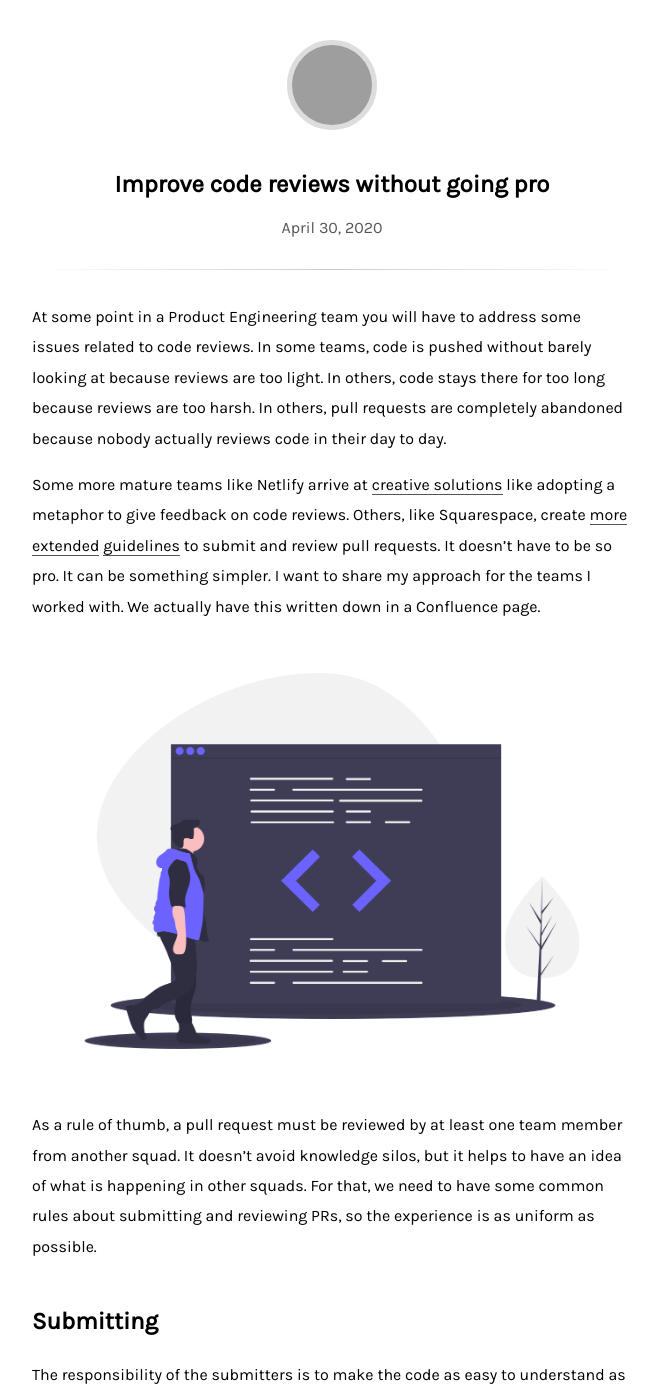
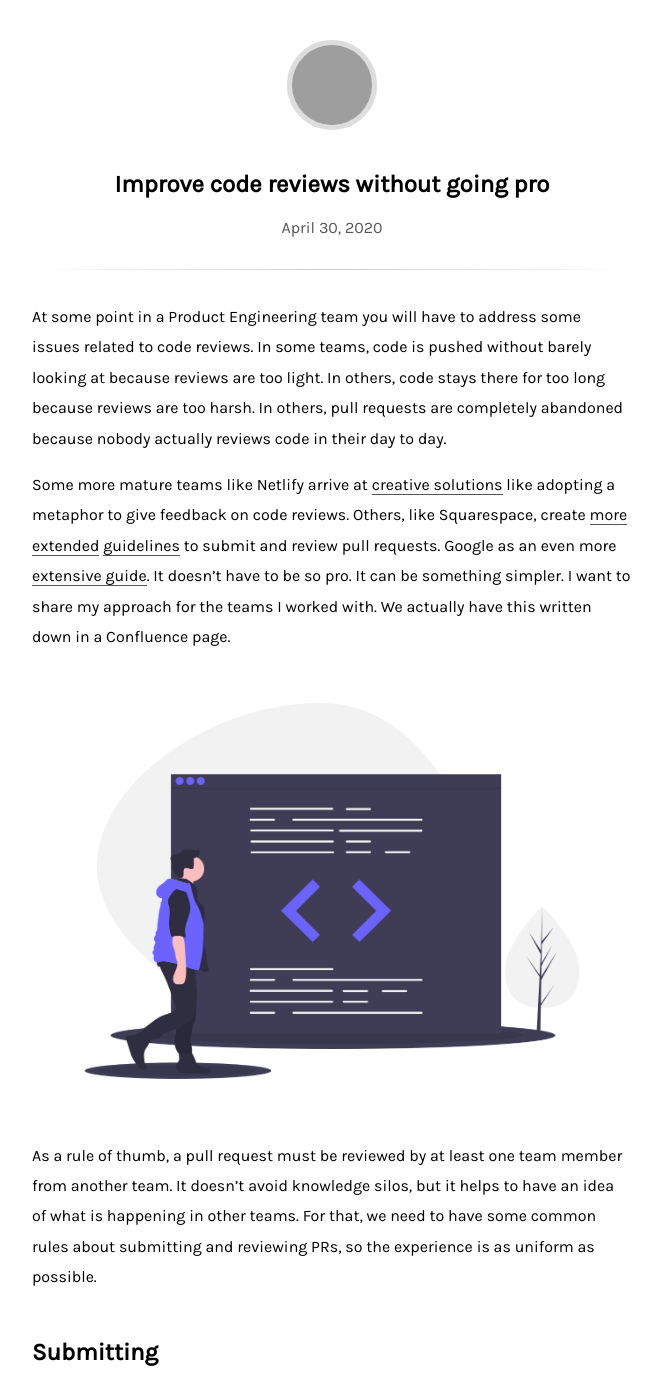
Before and after one commit to stanete/stanete.github.io, a Jekyll site: the page built from _posts/2020-04-30-improve-code-reviews.md, in a window 1280 px wide and 1400 px high. Shown: the whole window, without its empty margins (308-969 px from the left). Built offline with Jekyll 4.4.1, drawn with Linux system fonts in a browser that asks for light colours; comment, search, counter and statistics services are not loaded; some of the changed text lies outside the part shown; grey boxes are pictures that could not be loaded.

Commit message:
Small changes in the content of current posts

```diff
--- a/_posts/2020-04-30-improve-code-reviews.md
+++ b/_posts/2020-04-30-improve-code-reviews.md
@@ -8,11 +8,11 @@ image: /images/code_reviews.png
 
 At some point in a Product Engineering team you will have to address some issues related to code reviews. In some teams, code is pushed without barely looking at because reviews are too light. In others, code stays there for too long because reviews are too harsh. In others, pull requests are completely abandoned because nobody actually reviews code in their day to day.
 
-Some more mature teams like Netlify arrive at [creative solutions](https://www.netlify.com/blog/2020/03/05/feedback-ladders-how-we-encode-code-reviews-at-netlify/) like adopting a metaphor to give feedback on code reviews. Others, like Squarespace, create [more extended](https://engineering.squarespace.com/blog/2019/code-review-culture-part-2) [guidelines](https://engineering.squarespace.com/blog/2019/code-review-culture-part-1) to submit and review pull requests. It doesn't have to be so pro. It can be something simpler. I want to share my approach for the teams I worked with. We actually have this written down in a Confluence page.
+Some more mature teams like Netlify arrive at [creative solutions](https://www.netlify.com/blog/2020/03/05/feedback-ladders-how-we-encode-code-reviews-at-netlify/) like adopting a metaphor to give feedback on code reviews. Others, like Squarespace, create [more extended](https://engineering.squarespace.com/blog/2019/code-review-culture-part-2) [guidelines](https://engineering.squarespace.com/blog/2019/code-review-culture-part-1) to submit and review pull requests. Google as an even more [extensive guide](https://google.github.io/eng-practices/review/reviewer/standard.html). It doesn't have to be so pro. It can be something simpler. I want to share my approach for the teams I worked with. We actually have this written down in a Confluence page.
 
 ![](/images/code_reviews.png)
 
-As a rule of thumb, a pull request must be reviewed by at least one team member from another squad. It doesn't avoid knowledge silos, but it helps to have an idea of what is happening in other squads. For that, we need to have some common rules about submitting and reviewing PRs, so the experience is as uniform as possible.
+As a rule of thumb, a pull request must be reviewed by at least one team member from another team. It doesn't avoid knowledge silos, but it helps to have an idea of what is happening in other teams. For that, we need to have some common rules about submitting and reviewing PRs, so the experience is as uniform as possible.
 
 ## Submitting
 
```
Also changed, not shown: other parts of _posts/2020-04-30-improve-code-reviews.md (+1 -1 lines), _posts/2020-04-14-storytelling-tips-technical-interviews.md (+1 -1 lines).
